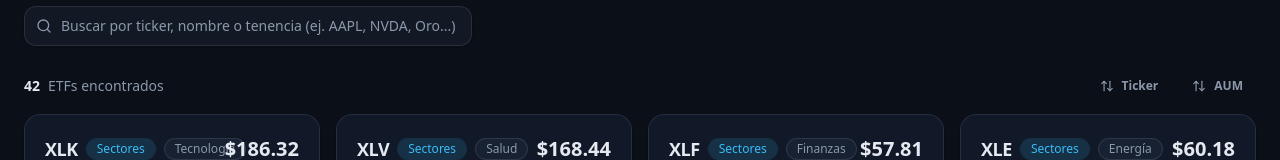
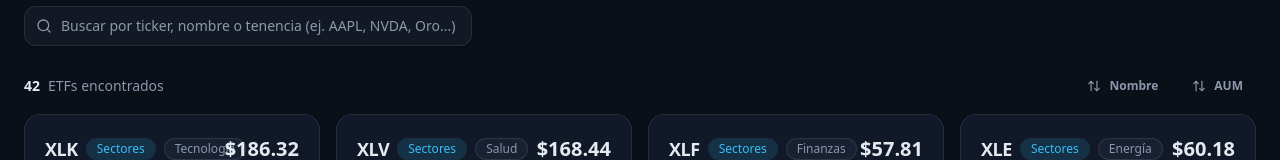
Before and after one commit to razor430/etf-viewer, a React (Vite) app: page / in a window 1280 px wide. Shown: the part 235-395 px from the top of the page. Built offline with nearby package versions, Linux system fonts and the light colour scheme.

Commit message:
fix: el control dice Nombre (ordena por ticker internamente)

```diff
--- a/src/App.tsx
+++ b/src/App.tsx
@@ -215,7 +215,7 @@ export default function App() {
                         ? sortDir === 'asc'
                           ? 'Ordenado A → Z · click para Z → A'
                           : 'Ordenado Z → A · click para A → Z'
-                        : 'Ordenar por ticker'
+                        : 'Ordenar alfabéticamente'
                     }
                     onClick={() => toggleSort('ticker')}
                     className={cn(
@@ -234,7 +234,7 @@ export default function App() {
                     ) : (
                       <ArrowUpDown className="h-3.5 w-3.5" />
                     )}
-                    Ticker
+                    Nombre
                   </Button>
 
                   <Button
```
